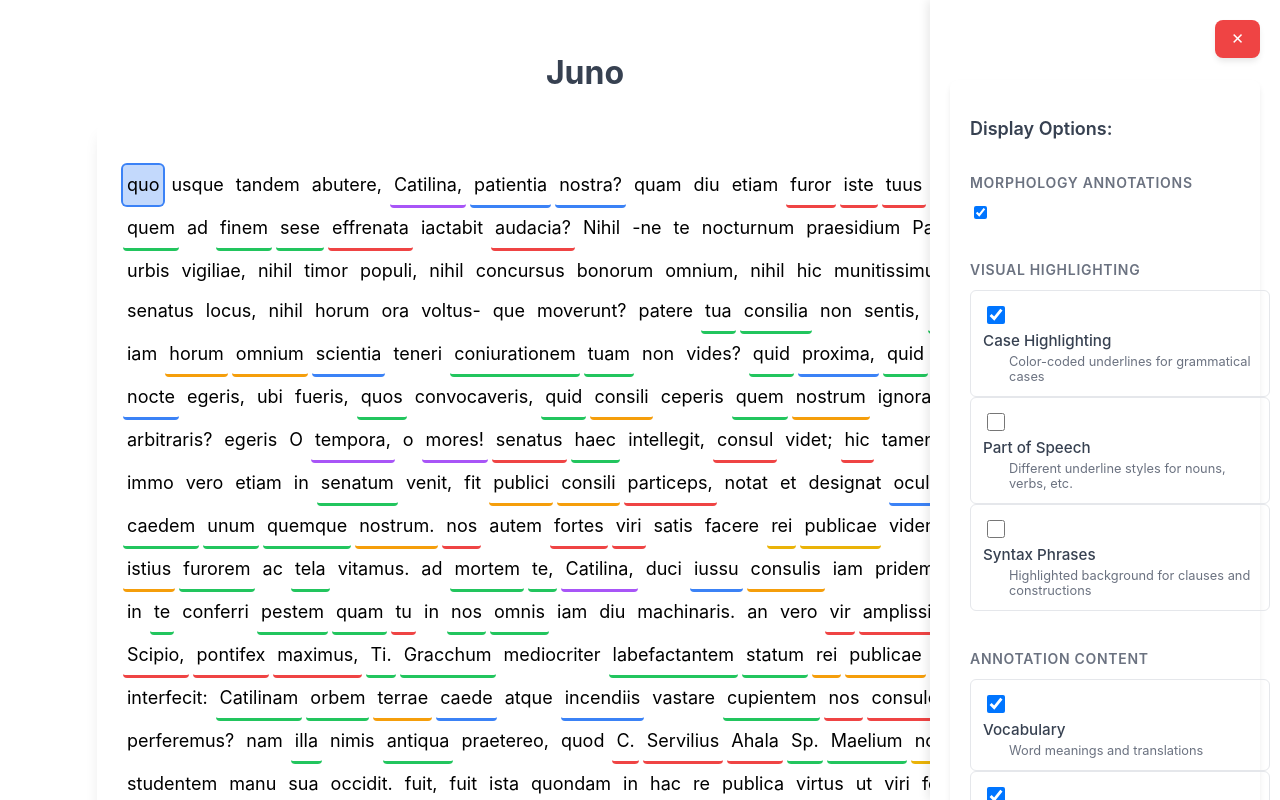
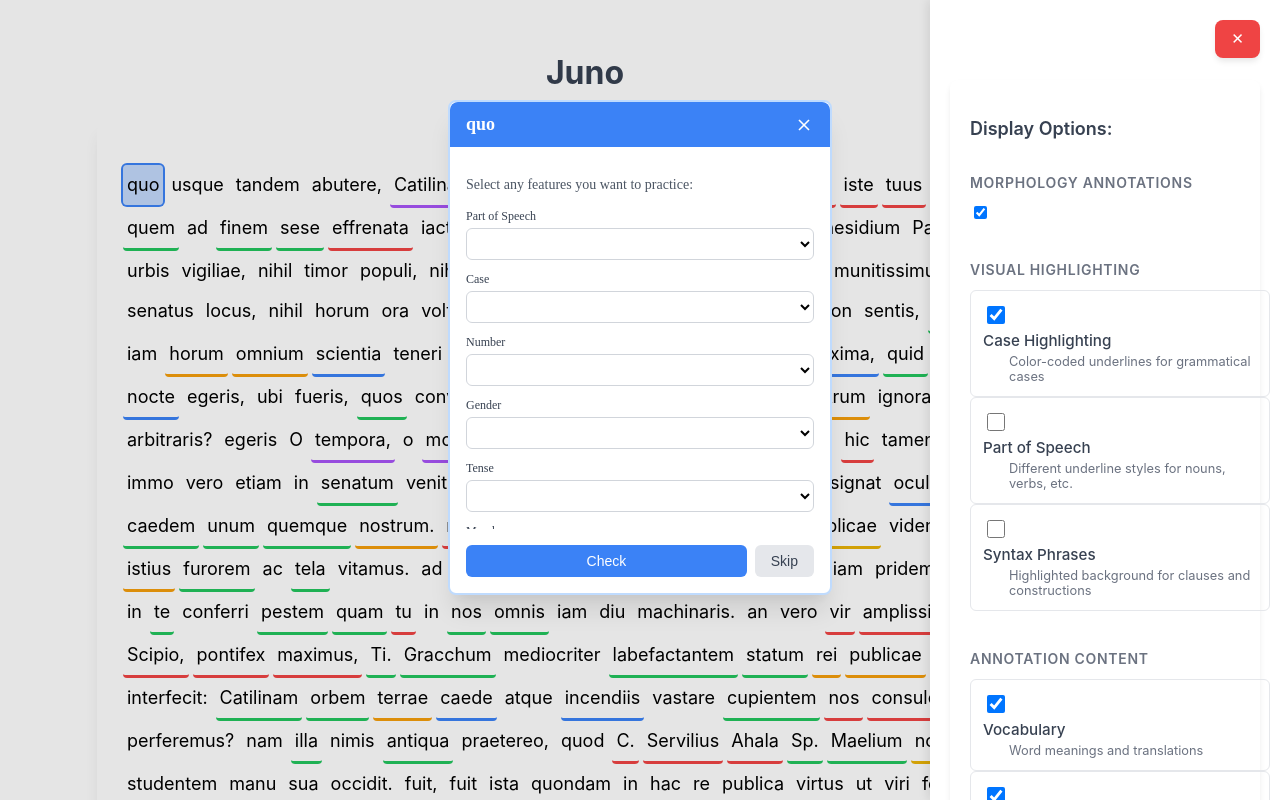
Before and after one commit to zspriggs/gradus-reader, a Vue app in the folder latin-commentary-vue/: page / in a window 1280 px wide. Both pictures are taken after a click on the element "quo". Shown: the top 800 px of the page. Built offline with nearby package versions, Linux system fonts and the light colour scheme.

Commit message:
annotator fixed

```diff
--- a/latin-commentary-vue/src/App.vue
+++ b/latin-commentary-vue/src/App.vue
@@ -1,5 +1,11 @@
 <template>
   <div class="app-container">
+    <MorphAnnotator
+      v-if="selectedWord && features.annotation"
+      :wordData="selectedWord"
+      :features="features"
+      @close="selectedWord = null"
+    />
     <!-- Sidebar toggle -->
     <button
       class="sidebar-toggle"
@@ -53,13 +59,6 @@
       v-if="selectedWord && !features.annotation"
       :word="selectedWord"
       :features="features"
-    />
-
-    <MorphAnnotator
-      v-if="selectedWord && features.annotation"
-      :wordData="selectedWord"
-      :features="features"
-      @close="selectedWord = null"
     />
 
     <!-- Legend -->
@@ -157,7 +156,7 @@ const selectedWord = ref(null);
 const sidebarOpen=ref(true);
 
 const features = reactive({
-  annotations: true,
+  annotation: true,
 
   // Visual highlighting
   caseHighlight: true,
--- a/latin-commentary-vue/src/components/FeatureSelector.vue
+++ b/latin-commentary-vue/src/components/FeatureSelector.vue
@@ -6,9 +6,9 @@
         <h4> Morphology Annotations </h4>
         <input
           type="checkbox"
-          id="annotations-toggle"
-          :checked="features.annotations"
-          @change="handleToggle('annotations')"
+          id="annotation-toggle"
+          :checked="features.annotation"
+          @change="handleToggle('annotation')"
         />
       </div>
 
@@ -136,6 +136,7 @@ const setPreset = (presetName) => {
       etymology: false
     },
     intermediate: {
+      annotation: true,
       caseHighlight: true,
       posHighlight: false,
       syntax: true,
@@ -146,6 +147,7 @@ const setPreset = (presetName) => {
       etymology: false
     },
     advanced: {
+      annotation: true,
       caseHighlight: false,
       posHighlight: false,
       syntax: true,
--- a/latin-commentary-vue/src/components/MorphAnnotator.vue
+++ b/latin-commentary-vue/src/components/MorphAnnotator.vue
@@ -16,7 +16,7 @@
           }"
         >
           <div class="popover-header">
-            <h3 class="popover-title">{{ selectedWord.text }}</h3>
+            <h3 class="popover-title">{{ props.wordData.form }}</h3>
             <button
               @click="handleClose"
               class="close-button"
@@ -269,7 +269,7 @@ const validateAnnotation = () => {
       isCorrect: true,
       message: `Correct! ${filledFeatures.map(f => featureLabels[f]).join(', ')} ✓`,
       checkedFeatures: filledFeatures,
-      word: props.wordData.text,
+      word: props.wordData.form,
       annotations: { ...annotations.value }
     };
     validationResult.value = result;
@@ -278,14 +278,20 @@ const validateAnnotation = () => {
   } else {
     const correctValues = {};
     incorrectFeatures.forEach(key => {
-      correctValues[key] = correctAnswer[key];
+      if (!correctAnswer[key]) {
+        correctValues[key] = "N/A"
+      }
+      else {
+        correctValues[key] = correctAnswer[key];
+      }
+
     });
 
     const result = {
       isCorrect: false,
       message: `Incorrect: ${incorrectFeatures.map(f => featureLabels[f]).join(', ')}`,
       correctValues,
-      word: props.wordData.text,
+      word: props.wordData.form,
       annotations: { ...annotations.value }
     };
     validationResult.value = result;
```
